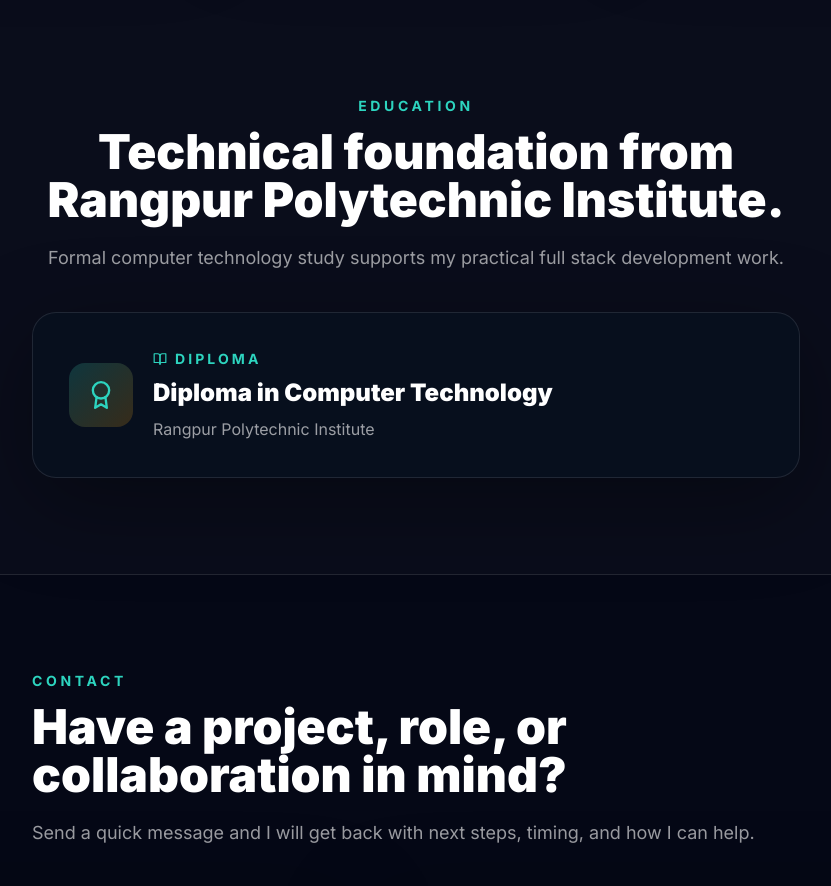
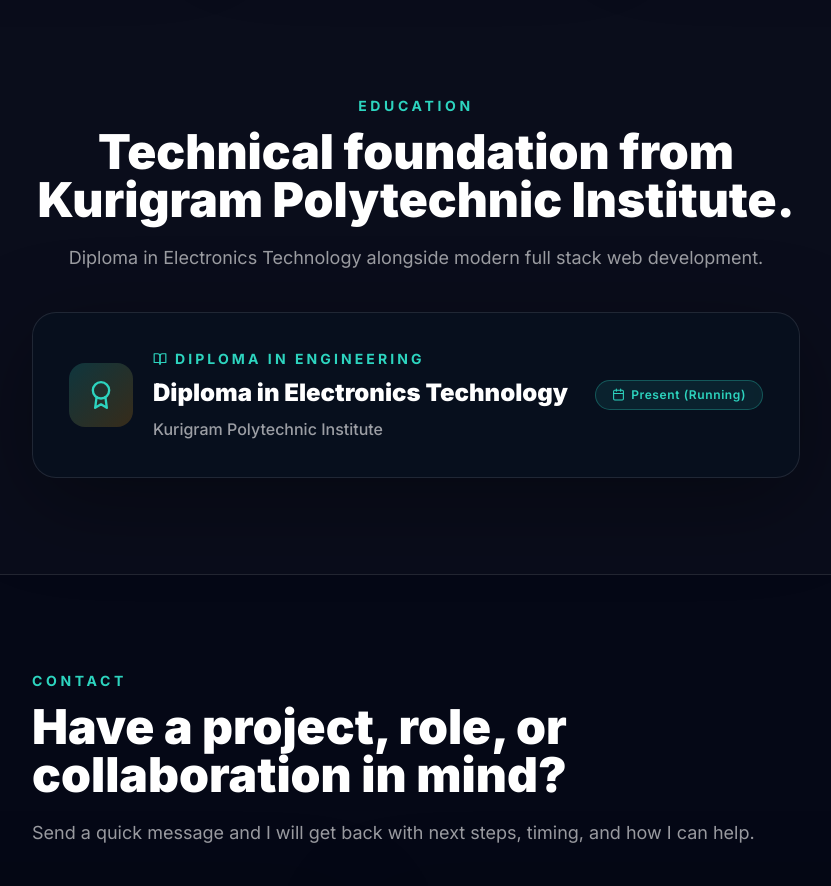
Before and after one commit to coderalif/alif-portfolio, a React (Vite) app: page / in a window 1280 px wide. Shown: the part 3980-4866 px from the top of the page, without its empty margins (224-1055 px from the left). Built offline with nearby package versions, Linux system fonts and the light colour scheme.

Commit message:
fix(education): update to Kurigram Polytechnic Institute, Electronics Technology

```diff
--- a/src/components/Education.jsx
+++ b/src/components/Education.jsx
@@ -1,5 +1,5 @@
 import { motion } from "framer-motion";
-import { FiAward, FiBookOpen } from "react-icons/fi";
+import { FiAward, FiBookOpen, FiCalendar } from "react-icons/fi";
 import SectionHeader from "./SectionHeader.jsx";
 
 export default function Education() {
@@ -8,8 +8,8 @@ export default function Education() {
       <div className="mx-auto max-w-7xl">
         <SectionHeader
           eyebrow="Education"
-          title="Technical foundation from Rangpur Polytechnic Institute."
-          text="Formal computer technology study supports my practical full stack development work."
+          title="Technical foundation from Kurigram Polytechnic Institute."
+          text="Diploma in Electronics Technology alongside modern full stack web development."
           align="center"
         />
         <motion.div
@@ -18,16 +18,23 @@ export default function Education() {
           whileInView={{ opacity: 1, y: 0 }}
           viewport={{ once: true, margin: "-80px" }}
         >
-          <div className="flex flex-col gap-5 sm:flex-row sm:items-center">
-            <div className="grid h-16 w-16 place-items-center rounded-2xl bg-gradient-to-br from-mint/20 to-amber/20 text-mint">
-              <FiAward size={28} />
+          <div className="flex flex-col gap-6 sm:flex-row sm:items-center sm:justify-between">
+            <div className="flex flex-col gap-5 sm:flex-row sm:items-center">
+              <div className="grid h-16 w-16 place-items-center rounded-2xl bg-gradient-to-br from-mint/20 to-amber/20 text-mint shrink-0">
+                <FiAward size={28} />
+              </div>
+              <div>
+                <p className="flex items-center gap-2 text-sm font-bold uppercase tracking-[0.22em] text-mint">
+                  <FiBookOpen /> Diploma in Engineering
+                </p>
+                <h3 className="mt-2 text-2xl font-black text-white light:text-slate-950">Diploma in Electronics Technology</h3>
+                <p className="mt-2 text-white/60 light:text-slate-600 font-medium">Kurigram Polytechnic Institute</p>
+              </div>
             </div>
-            <div>
-              <p className="flex items-center gap-2 text-sm font-bold uppercase tracking-[0.22em] text-mint">
-                <FiBookOpen /> Diploma
-              </p>
-              <h3 className="mt-2 text-2xl font-black text-white light:text-slate-950">Diploma in Computer Technology</h3>
-              <p className="mt-2 text-white/60 light:text-slate-600">Rangpur Polytechnic Institute</p>
+            <div className="sm:self-center">
+              <span className="inline-flex items-center gap-1.5 rounded-full border border-mint/30 bg-mint/10 px-4 py-1.5 text-xs font-semibold tracking-wider text-mint">
+                <FiCalendar size={13} /> Present (Running)
+              </span>
             </div>
           </div>
         </motion.div>
```
